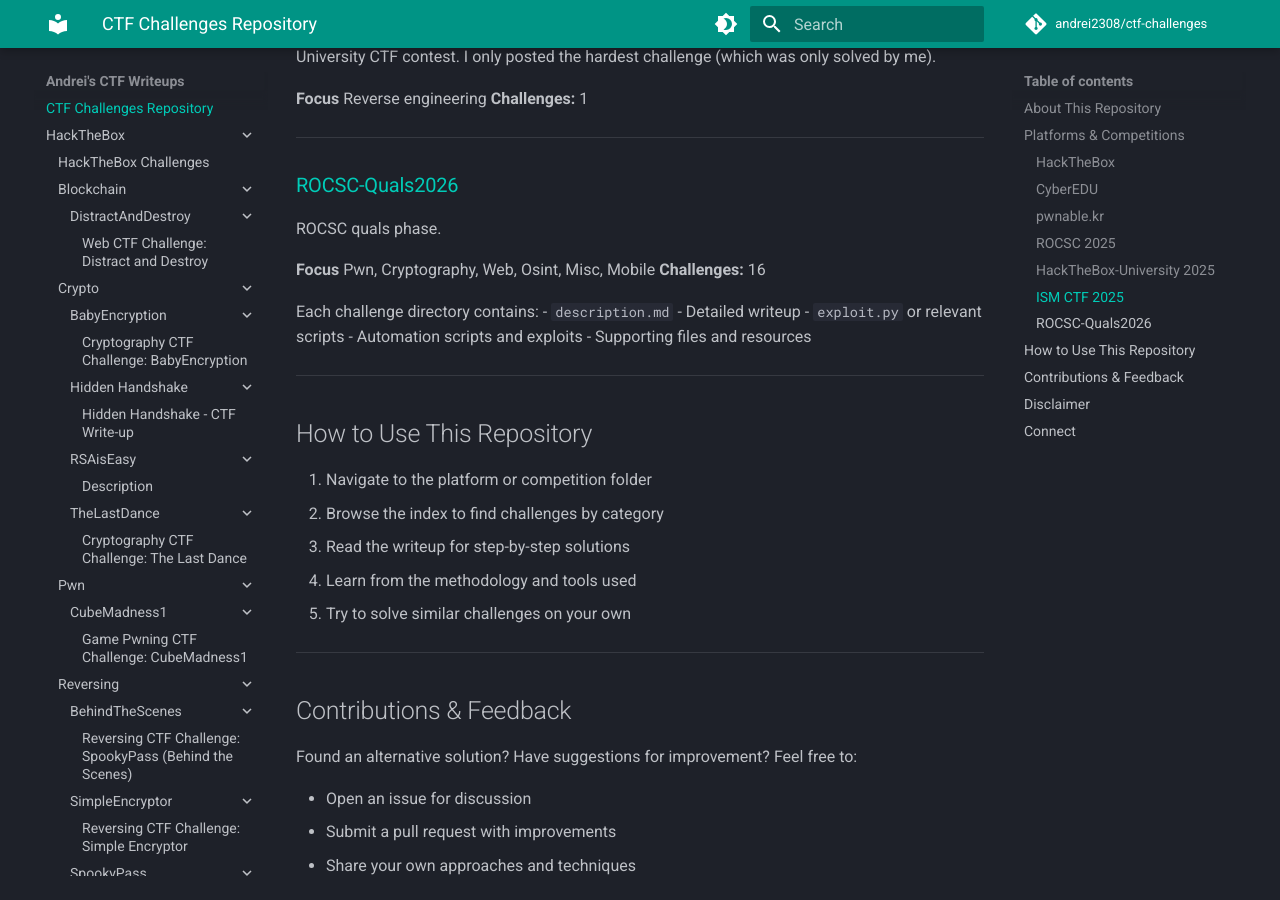
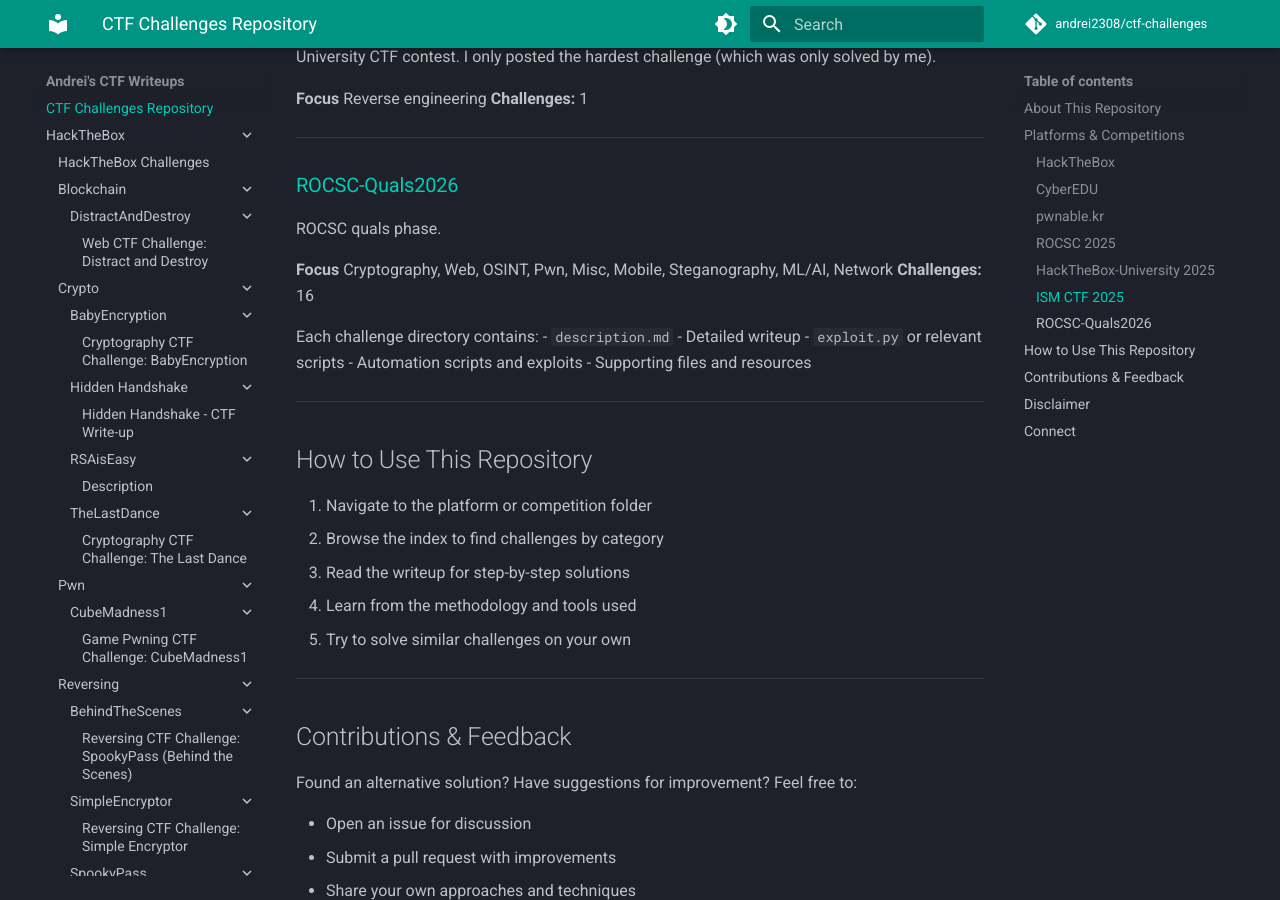
Before and after one commit to andrei2308/ctf-challenges, an MkDocs documentation site: the page built from docs/README.md, in a window 1280 px wide and 900 px high, scrolled down 1847 px. Built offline with MkDocs 1.6.1 and Material for MkDocs 9.7.7, drawn with Linux system fonts in a browser that asks for light colours; comment, search, counter and statistics services are not loaded.

Commit message:
Revise focus areas in README for ROCSC-Quals2026
Updated focus areas for ROCSC quals phase.

```diff
--- a/docs/README.md
+++ b/docs/README.md
@@ -77,7 +77,7 @@
 
 ROCSC quals phase.
 
-**Focus** Pwn, Cryptography, Web, Osint, Misc, Mobile
+**Focus** Cryptography, Web, OSINT, Pwn, Misc, Mobile, Steganography, ML/AI, Network
 **Challenges:** 16
 
 Each challenge directory contains:
```
